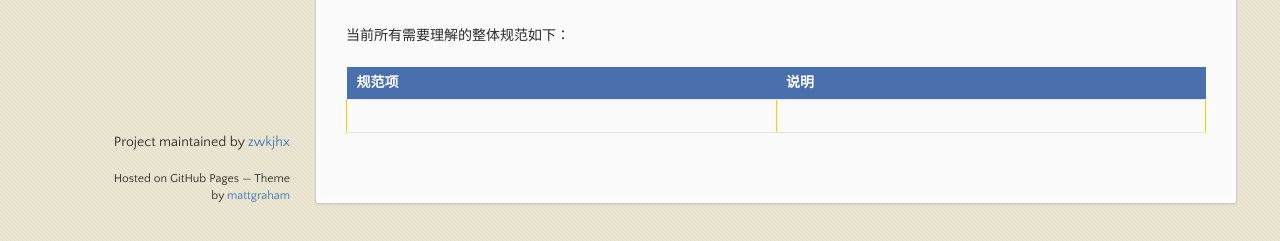
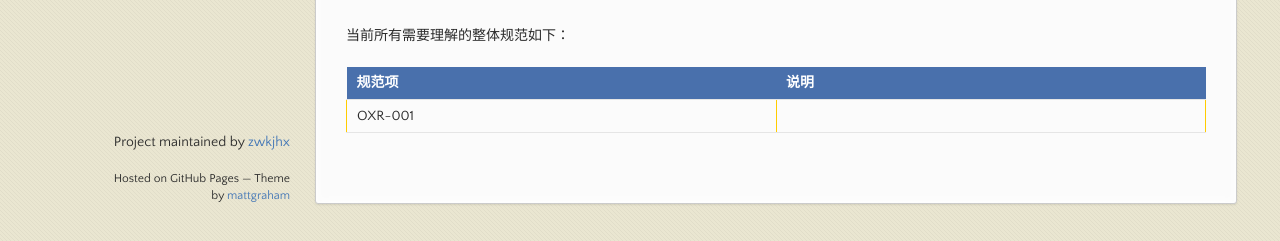
Before and after one commit to zwkjhx/ox-doc, a Jekyll site: the page built from specification/3-origin-xgui-fan/spo-001-jie-mian-pei-zhi-quan-json-jie-xi.md, in a window 1280 px wide and 900 px high, scrolled down 668 px. Shown: the part 656-897 px from the top of the window. Built offline with Jekyll 4.4.1, drawn with Linux system fonts in a browser that asks for light colours; our own code applies the rules of GitHub Pages for plain Markdown files.

Commit message:
Updates specification/3-origin-xgui-fan/spo-001-jie-mian-pei-zhi-quan-json-jie-xi.md
Auto commit by GitBook Editor

```diff
--- a/specification/3-origin-xgui-fan/spo-001-jie-mian-pei-zhi-quan-json-jie-xi.md
+++ b/specification/3-origin-xgui-fan/spo-001-jie-mian-pei-zhi-quan-json-jie-xi.md
@@ -52,4 +52,4 @@
 
 | 规范项 | 说明 |
 | :--- | :--- |
-|  |  |
+| OXR-001  |  |
```
